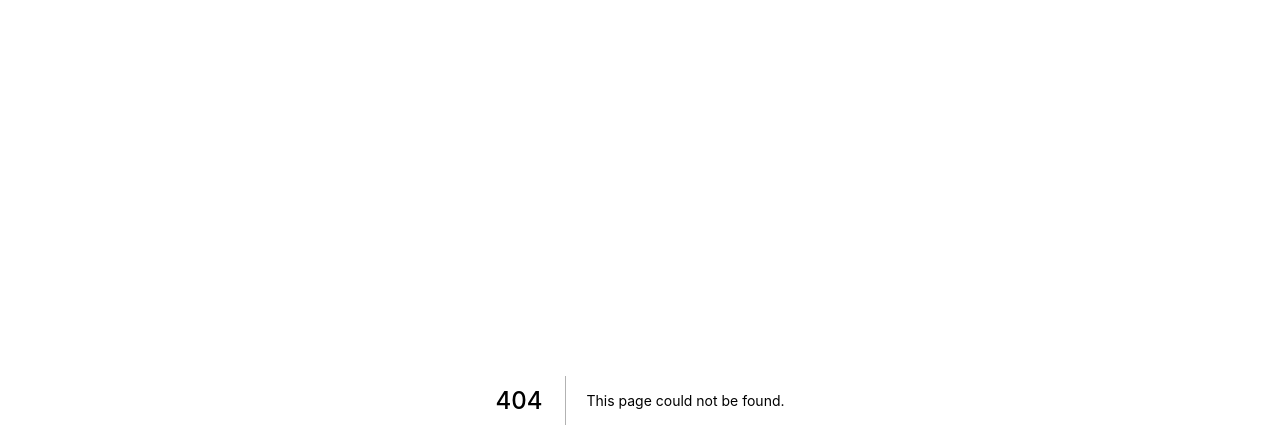
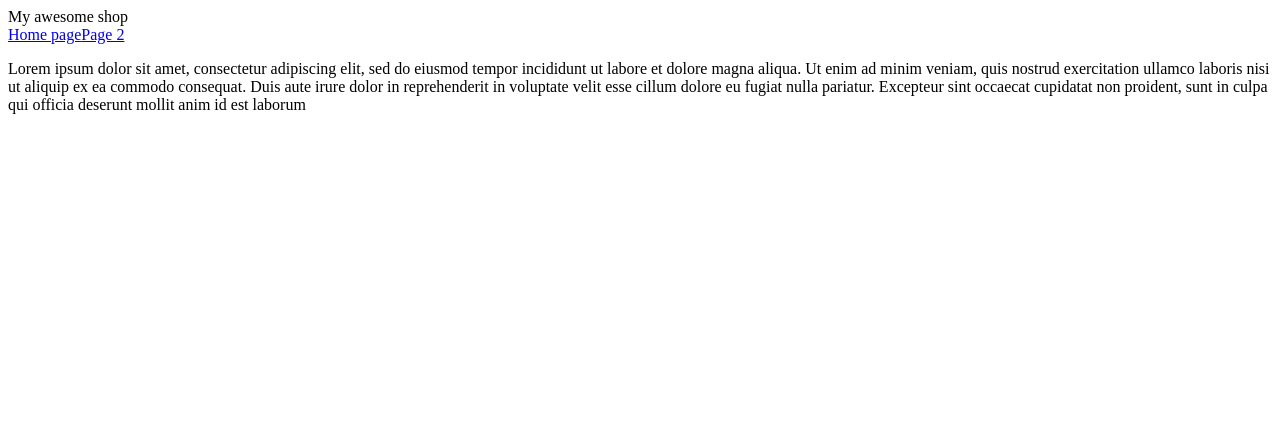
Before and after one commit to CrystallizeAPI/crystallize-nextjs-boilerplate, a Next.js app: page /page2 in a window 1280 px wide. Before the commit this address had no page. Shown: the top 448 px of the page. Built offline with nearby package versions, Linux system fonts and the light colour scheme.

Commit message:
Added API dummy

```diff
--- /dev/null
+++ b/api.js
@@ -0,0 +1,35 @@
+class Api {
+  getFrontpageData() {
+    return new Promise(resolve => {
+      setTimeout(() => {
+        resolve({
+          shopName: 'My awesome shop',
+          bannerImage: {
+            src: '//lorempixel.com/1200/400',
+            title: 'Awesome image'
+          }
+        });
+      }, 10);
+    });
+  }
+
+  getPage2Data() {
+    return new Promise(resolve => {
+      setTimeout(() => {
+        resolve({
+          shopName: 'My awesome shop',
+          text: `Lorem ipsum dolor sit amet, consectetur adipiscing elit,
+                 sed do eiusmod tempor incididunt ut labore et dolore magna
+                 aliqua. Ut enim ad minim veniam, quis nostrud exercitation
+                 ullamco laboris nisi ut aliquip ex ea commodo consequat. Duis
+                 aute irure dolor in reprehenderit in voluptate velit esse
+                 cillum dolore eu fugiat nulla pariatur. Excepteur sint occaecat
+                 cupidatat non proident, sunt in culpa qui officia deserunt
+                 mollit anim id est laborum`
+        });
+      }, 2000);
+    });
+  }
+}
+
+export default new Api();
--- a/components/header/index.js
+++ b/components/header/index.js
@@ -1 +1,9 @@
-export default () => <header>Your shop</header>;
+export default ({ shopName }) => (
+  <header>
+    {shopName}
+    <nav>
+      <a href="/">Home page</a>
+      <a href="/page2">Page 2</a>
+    </nav>
+  </header>
+);
--- /dev/null
+++ b/pages/page2.js
@@ -0,0 +1,21 @@
+import React from 'react';
+
+import Api from '../api';
+import Header from '../components/header';
+
+export default class Page2 extends React.Component {
+  static async getInitialProps({ req }) {
+    const data = await Api.getPage2Data();
+    return data;
+  }
+
+  render() {
+    const { text, shopName } = this.props;
+    return (
+      <main>
+        <Header shopName={shopName} />
+        <p>{text}</p>
+      </main>
+    );
+  }
+}
```
Also changed, not shown: pages/index.js (+27 -7 lines).
